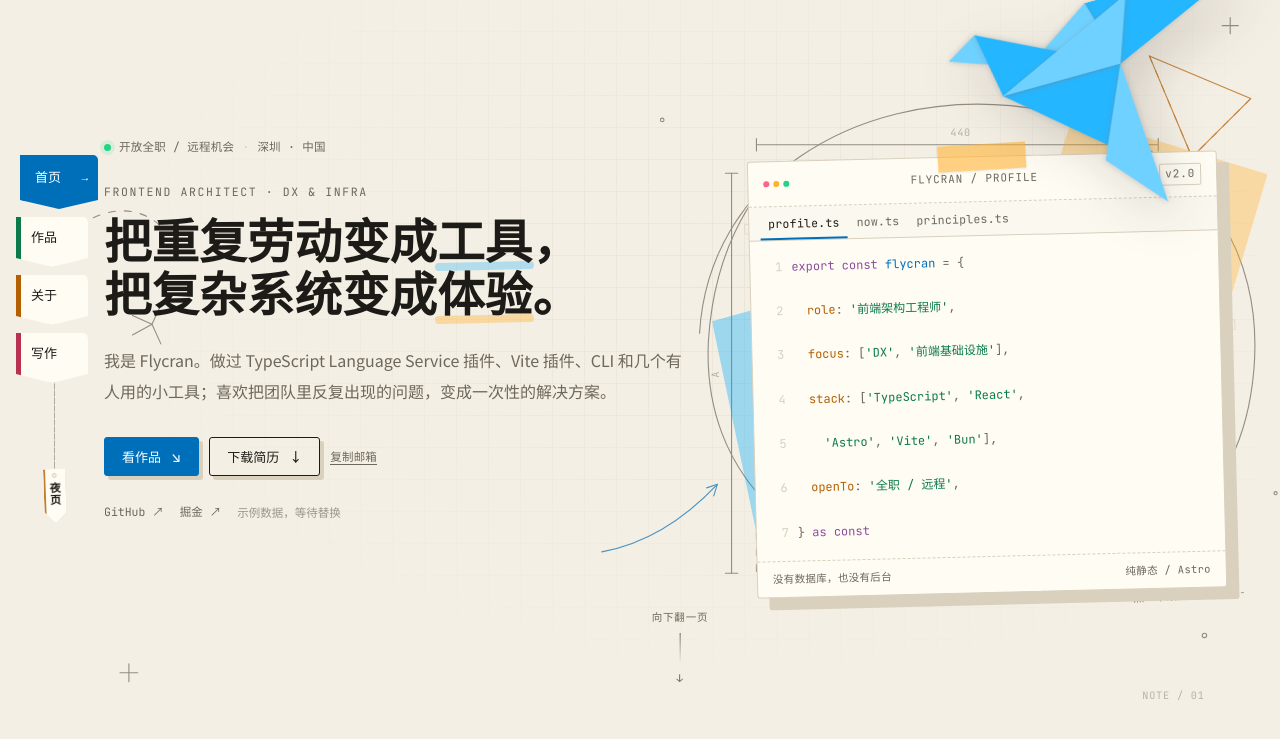
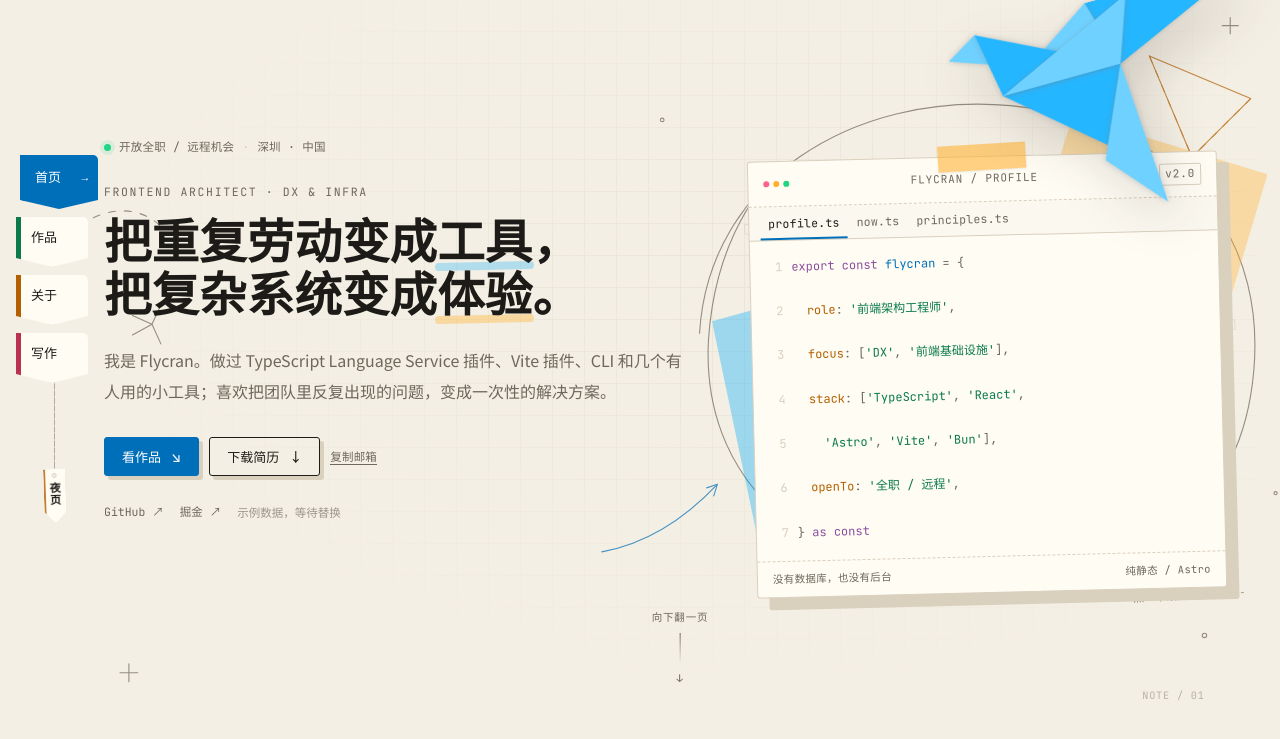
Before and after one commit to flycran/wings, an Astro site: page / in a window 1280 px wide. Shown: the part 61-800 px from the top of the page. Built offline with nearby package versions, Linux system fonts and the light colour scheme; Astro itself is replaced by a stand-in of ours.

Commit message:
fix: 移除草稿方框与尺寸标注，改为松散涂鸦

```diff
--- a/src/pages/index.astro
+++ b/src/pages/index.astro
@@ -107,15 +107,6 @@ const nav = [
               class="sk sk-muted"
               d="M 742 430 C 752 258 916 158 1092 174 C 1278 192 1392 318 1362 500 C 1334 668 1176 736 1014 712 C 852 688 744 590 752 438 C 757 360 782 302 820 256"
             />
-            <path
-              class="sk sk-muted sk-dash"
-              d="M 806 246 L 1258 246 L 1258 704 L 806 704 Z"
-            />
-            <path class="sk sk-muted" d="M 806 218 L 1258 218" />
-            <path class="sk sk-muted" d="M 806 211 L 806 225 M 1258 211 L 1258 225" />
-            <path class="sk sk-muted" d="M 778 250 L 778 700" />
-            <path class="sk sk-muted" d="M 771 250 L 785 250 M 771 700 L 785 700" />
-
             <path class="sk sk-orange" d="M 1248 118 L 1362 166 L 1296 232 Z" />
             <path class="sk sk-orange sk-dash" d="M 1248 118 L 1296 232 M 1362 166 L 1296 232" />
 
@@ -133,8 +124,6 @@ const nav = [
           </g>
 
           <g class="p-sketch-labels">
-            <text x="1024" y="208">440</text>
-            <text x="764" y="480" transform="rotate(-90 764 480)">A</text>
             <text x="1240" y="842">NOTE / 01</text>
           </g>
         </svg>
```
